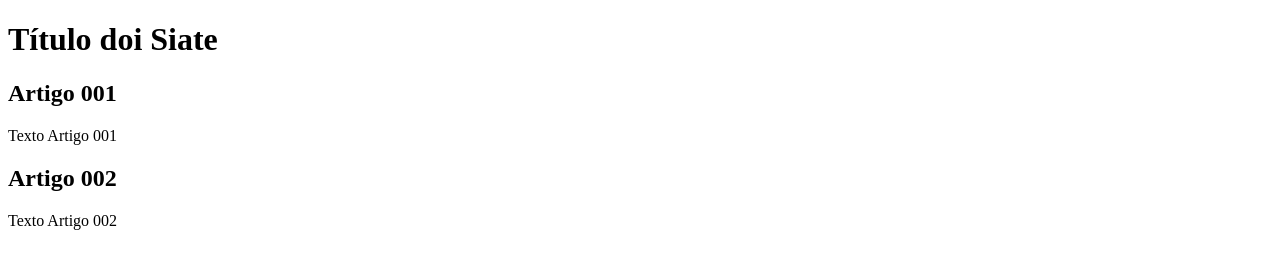
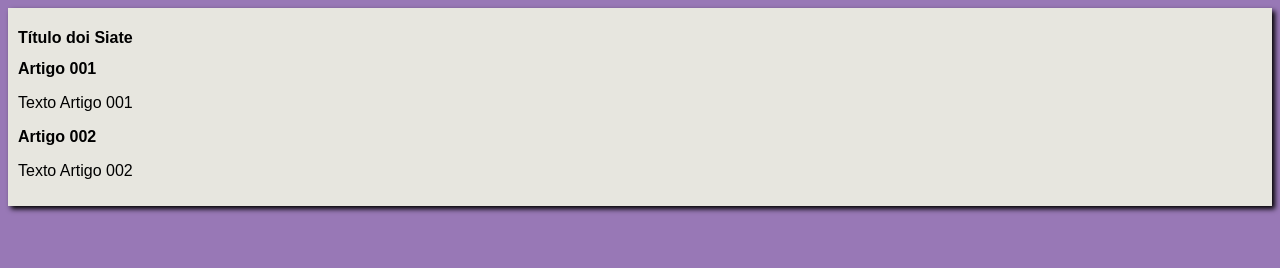
Before and after one commit to AlexandroAMS/projeto-site, a plain HTML site: page index.html in a window 1280 px wide. Drawn offline with Linux system fonts and the light colour scheme.

Commit message:
iniciei o design

```diff
--- /dev/null
+++ b/estilos/styler.css
@@ -0,0 +1,16 @@
+*{
+    font-family: Arial, Helvetica, sans-serif;
+    font-size: 16px;
+}
+
+body {
+    background-color: rgb(152, 120, 182);
+
+}
+main {
+    background-color: rgb(231, 230, 223);
+    width: 500;
+    margin: auto;
+    padding: 10px;
+    box-shadow: 3px 3px 5px black;
+}
--- a/index.html
+++ b/index.html
@@ -4,6 +4,7 @@
     <meta charset="UTF-8">
     <meta name="viewport" content="width=device-width, initial-scale=1.0">
     <title>Título di Site</title>
+    <link rel="stylesheet" href="estilos/styler.css">
 </head>
 <body>
    <main>
```
